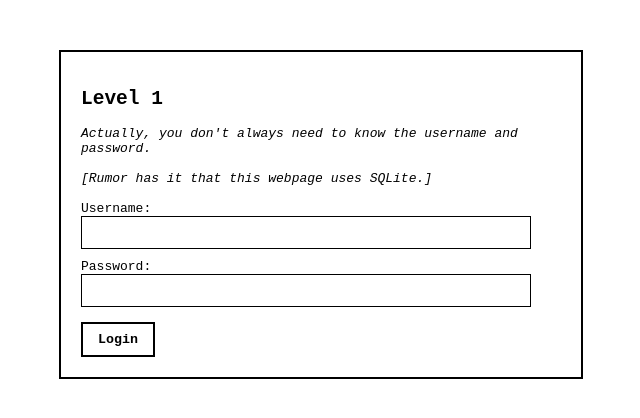
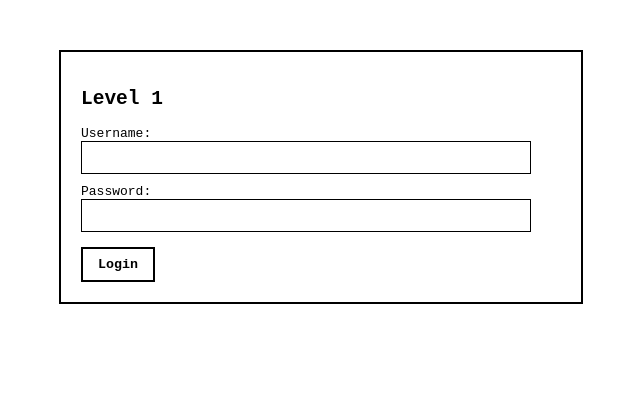
Before and after one commit to Kinu-P/sqli-challenge, a website: page public/index.html in a window 1280 px wide. Shown: the whole page, without its empty margins (319-959 px from the left). Drawn offline with Linux system fonts and the light colour scheme.

Commit message:
Remove level 1 hints

```diff
--- a/public/index.html
+++ b/public/index.html
@@ -146,8 +146,6 @@
       if (level === "1") {
         html += `
           <h2>Level 1</h2>
-          <p class="hint">Actually, you don't always need to know the username and password.</p>
-          <p class="hint">[Rumor has it that this webpage uses SQLite.]</p>
         `;
       } else if (level === "2") {
         html += `
```
